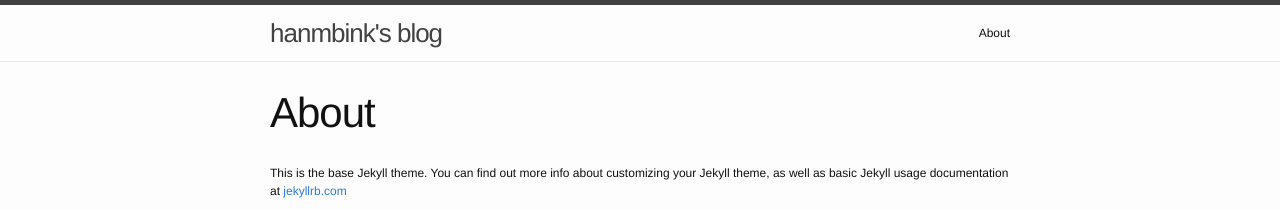
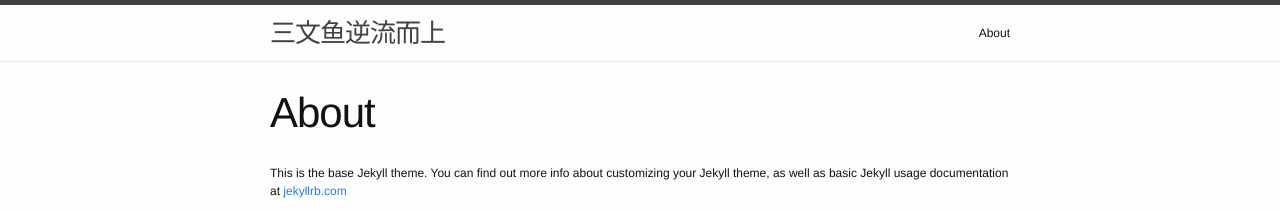
Before and after one commit to binkwang/hanmbink.github.io, a Jekyll site: the page built from about.md, in a window 1280 px wide. Shown: the top 210 px of the page. Built offline with Jekyll 4.4.1, drawn with Linux system fonts in a browser that asks for light colours.

Commit message:
modify _config.yml

```diff
--- a/_config.yml
+++ b/_config.yml
@@ -1,5 +1,5 @@
 # Site settings
-title: hanmbink's blog
+title: 三文鱼逆流而上
 email: fxmmc@sina.com
 description: > # this means to ignore newlines until "baseurl:"
 
```
